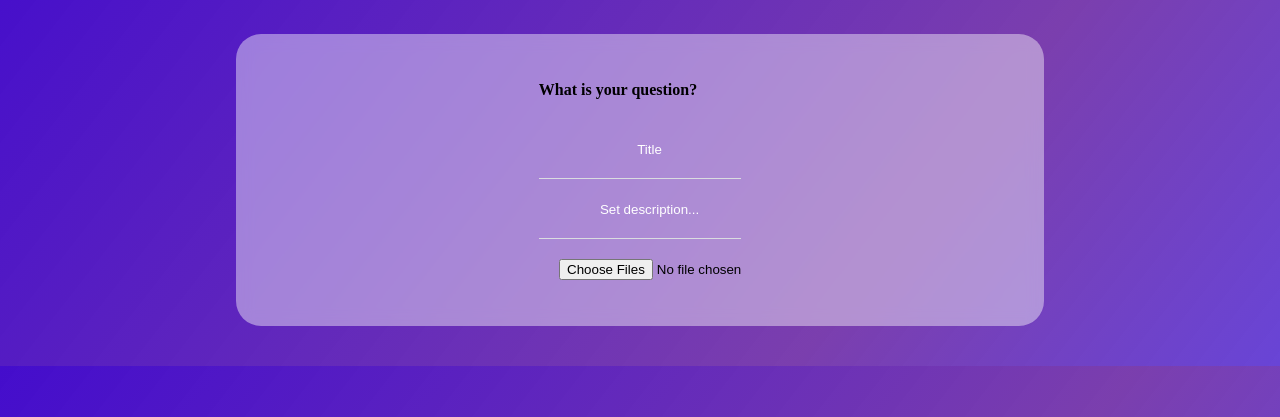
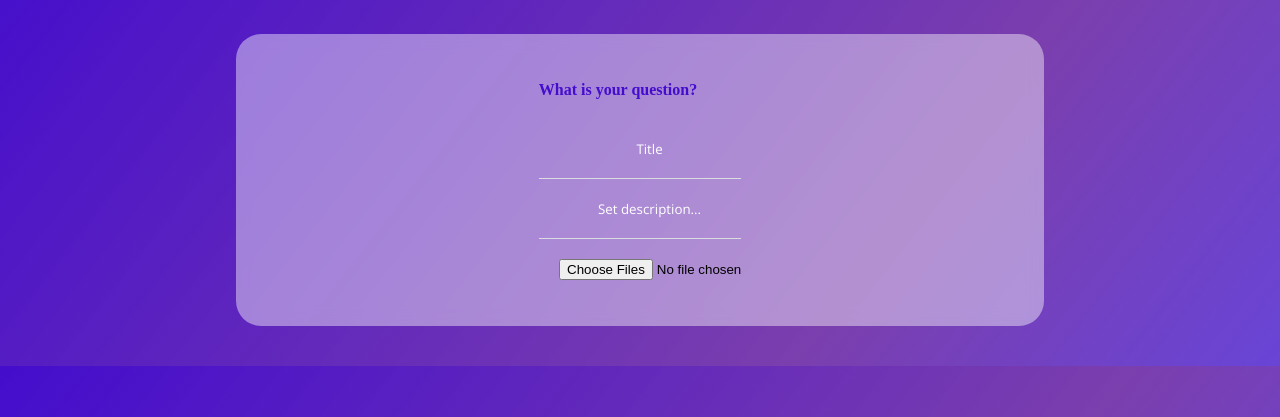
Before and after one commit to ZienabAlr/duckTalk, a PHP site: page / in a window 1280 px wide. Shown: the part 75-492 px from the top of the page. Run offline with PHP 8.4, Linux system fonts and the light colour scheme; some web fonts are replaced.

Commit message:
h4 color

```diff
--- a/css/main.css
+++ b/css/main.css
@@ -1,3 +1,5 @@
+@import url('https://fonts.googleapis.com/css2?family=Open+Sans:wght@300;400&display=swap');
+@import url('//db.onlinewebfonts.com/c/1f18a828748b3090f287def14b600d51?family=Kohinoor');
 body{
 
     background: rgb(68,23,204);
@@ -69,5 +71,12 @@ body{
 ::placeholder {
     color: white;
     text-align: center;
+    font-family: 'Open Sans', sans-serif;
+    font-weight: lighter;
 
 }
+
+h4{
+    font-family: "Kohinoor";
+    color: #440DCC;
+}
```
